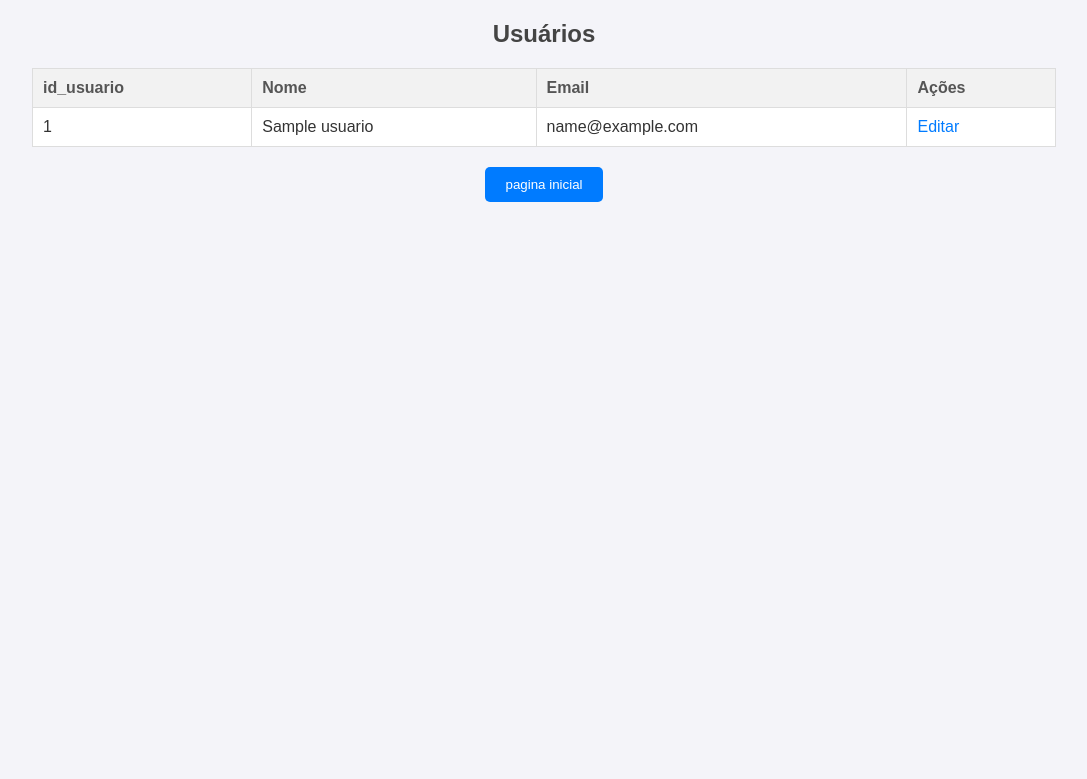
After one commit to FislopBR/backend, a PHP site: page /lista.php in a window 1280 px wide. The commit adds this page. Shown: the top 779 px of the page, without its empty margins (96-1183 px from the left). Run offline with PHP 8.4, Linux system fonts and the light colour scheme; tables that the repository leaves empty hold one stand-in row (values such as "Sample post").

Commit message:
Add files via upload

```diff
--- a/INSERT/inserir.php
+++ b/INSERT/inserir.php
@@ -3,6 +3,7 @@ $nome = $_POST['nome'];
 $email = $_POST['email'];
 
 $conn = new mysqli('localhost', 'root', 'senaisp', 'livraria');
+$result = $conn->query("SELECT * FROM usuarios");
 
 if ($conn->connect_error) {
     die("Connection failed: " . $conn->connect_error);
@@ -14,7 +15,10 @@ if ($conn->query($sql) === TRUE) {
 } else {
     echo "Error: " . $sql . "<br>" . $conn->error;
 }
-// header("Location: index.html");
+echo "<br><a href='index.html'>Voltar</a>";
+
 exit;
 $conn->close();
 ?>
+<link rel="stylesheet" href="style.css">
+<a href="lista.html"><button type="button">lista de registro</button></a>
--- /dev/null
+++ b/INSERT/lista.php
@@ -0,0 +1,21 @@
+<?php
+$conn = new mysqli('localhost', 'root', 'senaisp', 'livraria');
+$result = $conn->query("SELECT * FROM usuarios");
+
+echo "<h2>Usuários</h2>";
+echo "<table border='1'>";
+echo "<tr><th>id_usuario</th><th>Nome</th><th>Email</th><th>Ações</th></tr>";
+
+while ($row = $result->fetch_assoc()) {
+    echo "<tr>
+            <td>{$row['id_usuario']}</td>
+            <td>{$row['nome']}</td>
+            <td>{$row['email']}</td>
+            <td><a href='editar.php?id={$row['id_usuario']}'>Editar</a></td>
+        </tr>";
+}
+echo "</table>";
+$conn->close();
+?>
+<link rel="stylesheet" href="style.css">
+<a href="index.html"><button type="button">pagina inicial</button></a>
--- /dev/null
+++ b/INSERT/style.css
@@ -0,0 +1,58 @@
+body {
+    font-family: Arial, sans-serif;
+    margin: 0;
+    padding: 0;
+    background-color: #f4f4f9;
+    color: #333;
+}
+
+h2 {
+    color: #444;
+    text-align: center;
+    margin-top: 20px;
+}
+
+table {
+    width: 80%;
+    margin: 20px auto;
+    border-collapse: collapse;
+    background-color: #fff;
+}
+
+table, th, td {
+    border: 1px solid #ddd;
+}
+
+th, td {
+    padding: 10px;
+    text-align: left;
+}
+
+th {
+    background-color: #f2f2f2;
+    color: #555;
+}
+
+a {
+    color: #007BFF;
+    text-decoration: none;
+}
+
+a:hover {
+    text-decoration: underline;
+}
+
+button {
+    display: block;
+    margin: 20px auto;
+    padding: 10px 20px;
+    background-color: #007BFF;
+    color: #fff;
+    border: none;
+    border-radius: 5px;
+    cursor: pointer;
+}
+
+button:hover {
+    background-color: #0056b3;
+}
```
Also changed, not shown: INSERT/atualizar.php (added, +22 -0 lines), INSERT/deletar.php (added, +24 -0 lines), INSERT/editar.php (added, +21 -0 lines), INSERT/index.html (+6 -1 lines).
